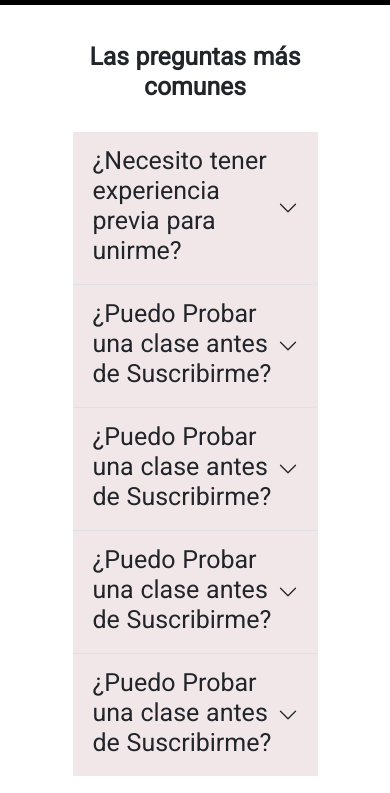
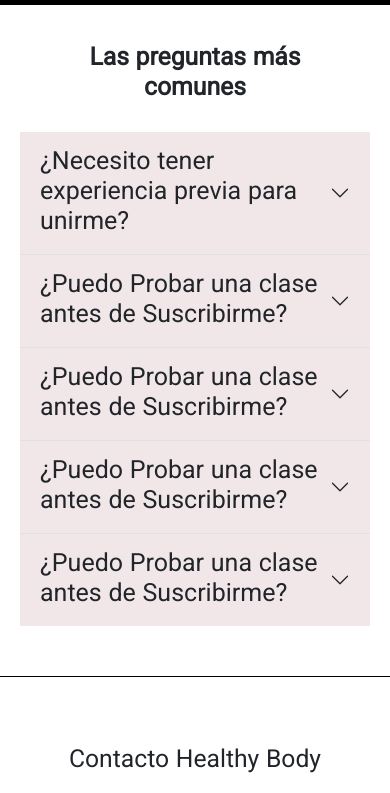
Before and after one commit to CamiCarrera/PreEntrega3-Carrera, a plain HTML site: page paginas/faqsycontacto.html in a window 390 px wide. Shown: the part 51-844 px from the top of the page. Drawn offline with nearby package versions, Linux system fonts and the light colour scheme.

Commit message:
entregasegunda

```diff
--- a/css/style.css
+++ b/css/style.css
@@ -500,6 +500,10 @@ body{
     .acordeon-inicio{
         padding: 20px;
     }
+
+    .acordeon{
+        width: 100%;
+    }
 }
 
 /*Contacto*/
```
